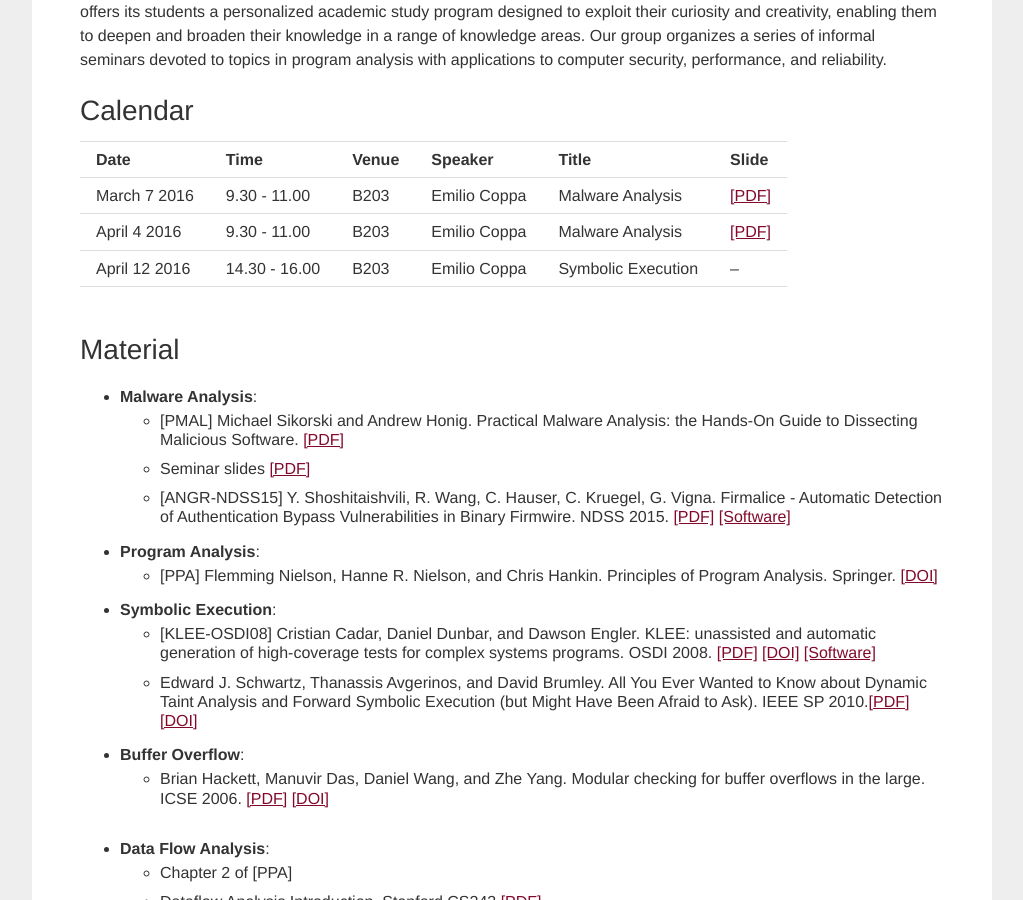
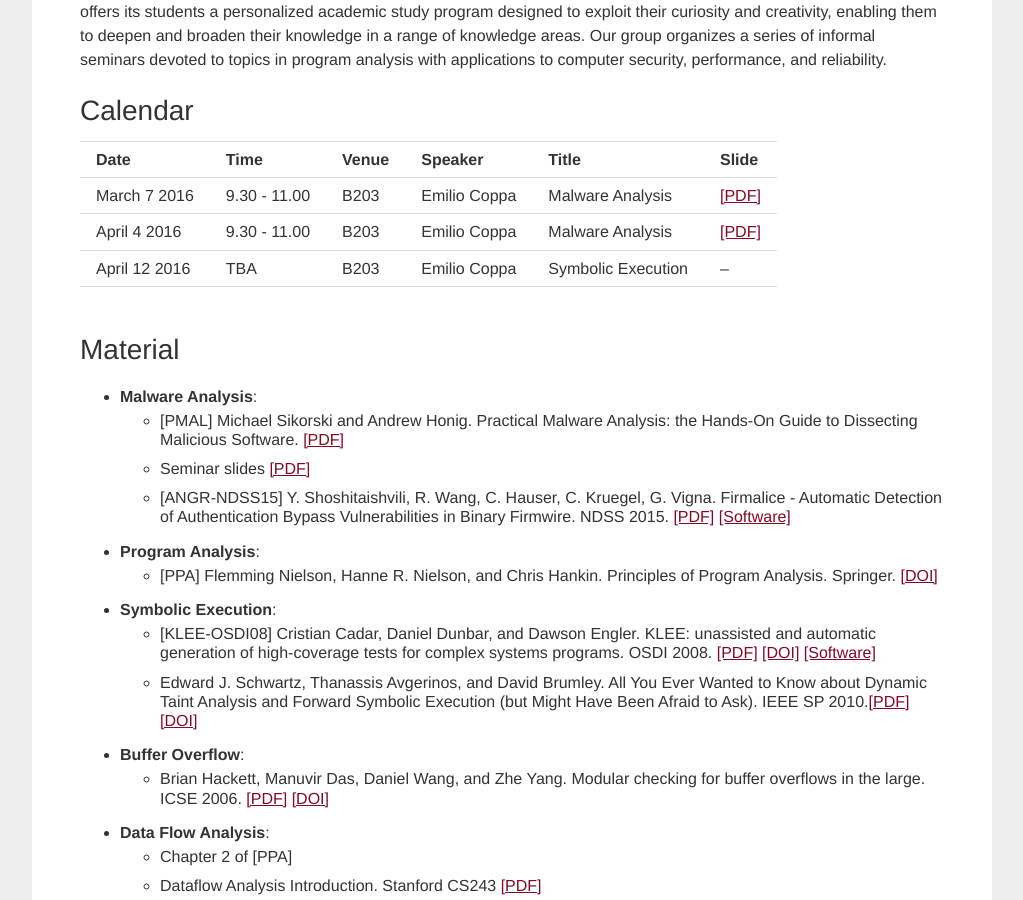
Before and after one commit to season-lab/season-lab.github.io, a Jekyll site: the page built from seminars.md, in a window 1280 px wide and 900 px high, scrolled down 324 px. Shown: the whole window, without its empty margins (128-1151 px from the left). Built offline with Jekyll 4.4.1, drawn with Linux system fonts in a browser that asks for light colours.

Commit message:
Update seminars.md

```diff
--- a/seminars.md
+++ b/seminars.md
@@ -13,7 +13,7 @@ The Excellence Program of the B.Sc. and M.Sc. in Engineering in Computer Science
 | -------------- | ------------- | ----- | ------------ | ------------------ | ----- |
 | March 7 2016   | 9.30 - 11.00  | B203  | Emilio Coppa | Malware Analysis   | [[PDF]](https://drive.google.com/open?id=0Bw8evy6grTplSHVpUEE3dDFUOFk) |
 | April 4 2016  | 9.30 - 11.00  | B203  | Emilio Coppa | Malware Analysis   | [[PDF]](https://drive.google.com/open?id=0Bw8evy6grTplSHVpUEE3dDFUOFk) |
-| April 12 2016 | 14.30 - 16.00 | B203  | Emilio Coppa | Symbolic Execution | -- |
+| April 12 2016 | TBA | B203  | Emilio Coppa | Symbolic Execution | -- |
 
 <br />
 
@@ -35,7 +35,6 @@ The Excellence Program of the B.Sc. and M.Sc. in Engineering in Computer Science
 
 * **Buffer Overflow**:
 	* Brian Hackett, Manuvir Das, Daniel Wang, and Zhe Yang. Modular checking for buffer overflows in the large. ICSE 2006. [[PDF]](http://research.microsoft.com/pubs/70226/tr-2005-139.pdf) [[DOI]](http://dx.doi.org/10.1145/1134285.1134319)
-
 <!-- * **Abstract interpretation** -->
 * **Data Flow Analysis**:
 	* Chapter 2 of [PPA]
```
